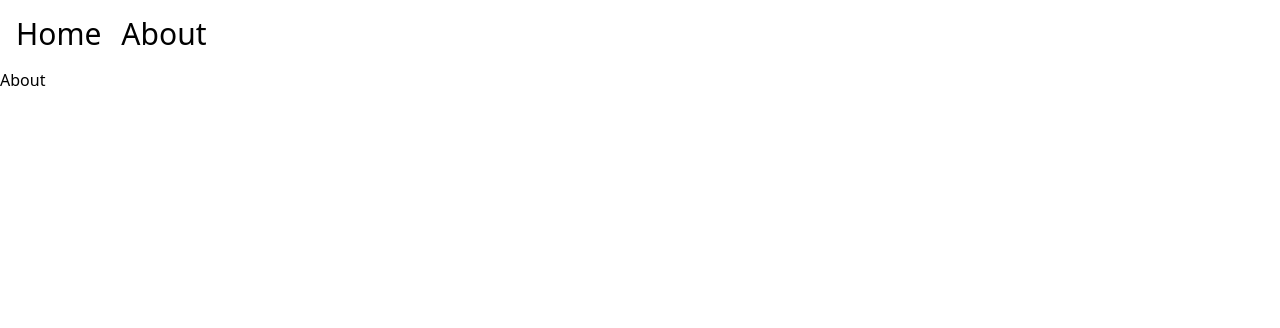
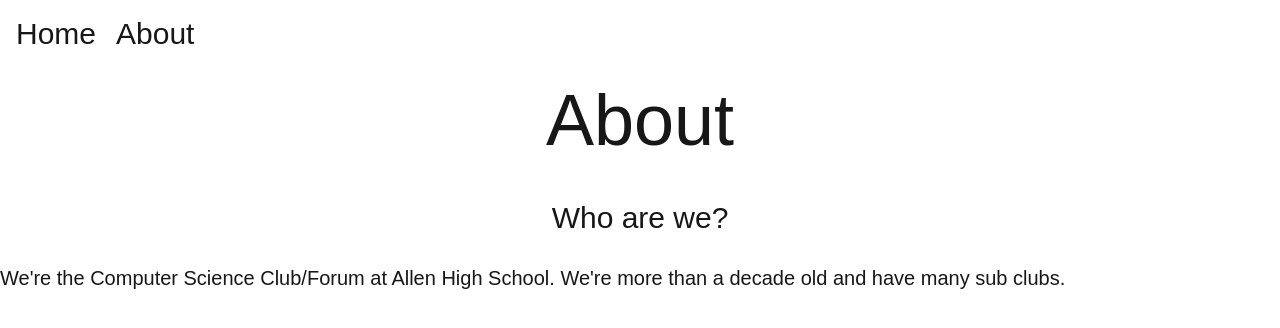
Before and after one commit to Blue-Robin-Taken/CS-Forum-Website, a Next.js app in the folder cs_club_website/: page /about in a window 1280 px wide. Shown: the top 328 px of the page. Built offline with nearby package versions, Linux system fonts and the light colour scheme.

Commit message:
Never mind, the preset globals are actually kinda useful!!

```diff
--- a/cs_club_website/src/app/about/page.tsx
+++ b/cs_club_website/src/app/about/page.tsx
@@ -1,7 +1,18 @@
 export default function About() {
     return (
-        <div>
-            <h1>About</h1>
+        <div className="flex flex-col">
+            <h1 className="text-7xl m-2 p-2 align-middle justify-center text-center">
+                About
+            </h1>
+            <div className="">
+                <h2 className="text-3xl m-5 p-2 align-middle justify-center text-center">
+                    Who are we?
+                </h2>
+                <p className="text-xl ">
+                    We're the Computer Science Club/Forum at Allen High School.
+                    We're more than a decade old and have many sub clubs.
+                </p>
+            </div>
         </div>
     );
 }
--- a/cs_club_website/src/app/globals.css
+++ b/cs_club_website/src/app/globals.css
@@ -1 +1,26 @@
 @import 'tailwindcss';
+
+:root {
+    --background: #ffffff;
+    --foreground: #171717;
+}
+
+@theme inline {
+    --color-background: var(--background);
+    --color-foreground: var(--foreground);
+    --font-sans: var(--font-geist-sans);
+    --font-mono: var(--font-geist-mono);
+}
+
+@media (prefers-color-scheme: dark) {
+    :root {
+        --background: #0a0a0a;
+        --foreground: #ededed;
+    }
+}
+
+body {
+    background: var(--background);
+    color: var(--foreground);
+    font-family: Arial, Helvetica, sans-serif;
+}
```
